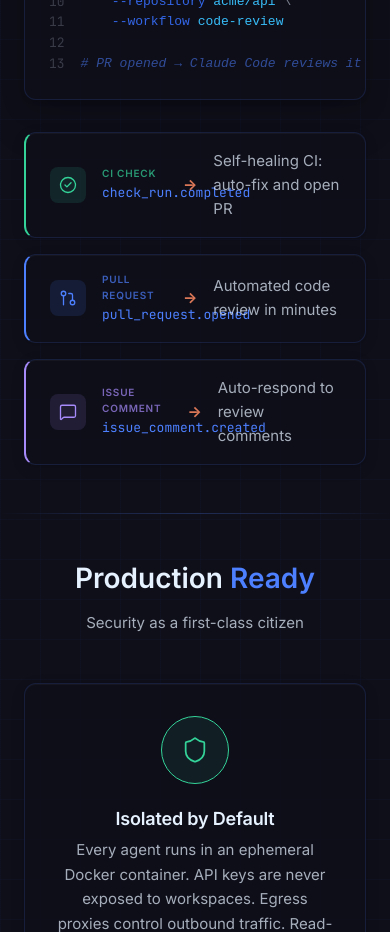
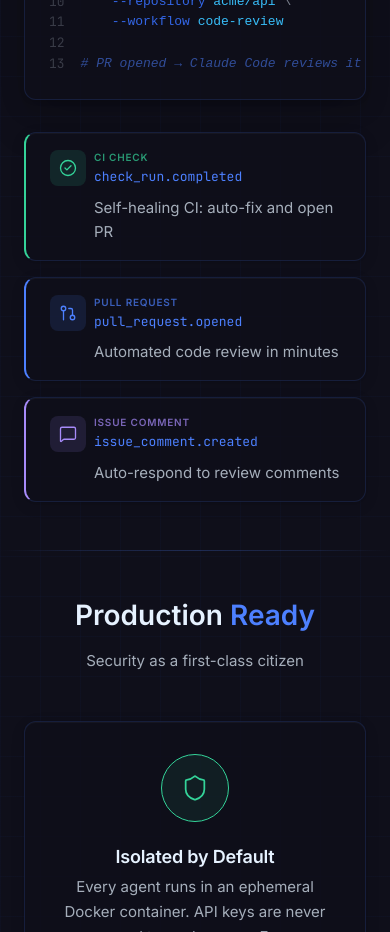
Before and after one commit to syntropic137/syntropic137-landing-page, a React (Vite) app: page / in a window 390 px wide. Shown: the part 5660-6592 px from the top of the page. Built offline with nearby package versions, Linux system fonts and the light colour scheme.

Commit message:
fix: stack trigger cards vertically on mobile to prevent text overlap
bump version 0.2.0 → 0.2.1

```diff
--- a/package.json
+++ b/package.json
@@ -1,6 +1,6 @@
 {
   "name": "syntropic137-landing-page",
-  "version": "0.2.0",
+  "version": "0.2.1",
   "private": true,
   "type": "module",
   "scripts": {
--- a/src/globals.css
+++ b/src/globals.css
@@ -1698,6 +1698,20 @@ img, video {
     flex-wrap: wrap;
   }
 
+  .trigger-card-v2 {
+    flex-wrap: wrap;
+    gap: var(--space-sm);
+  }
+
+  .trigger-card-v2 .trigger-arrow {
+    display: none;
+  }
+
+  .trigger-card-v2 .trigger-action {
+    width: 100%;
+    padding-left: calc(36px + var(--space-sm));
+  }
+
   .trigger-action {
     width: 100%;
   }
```
